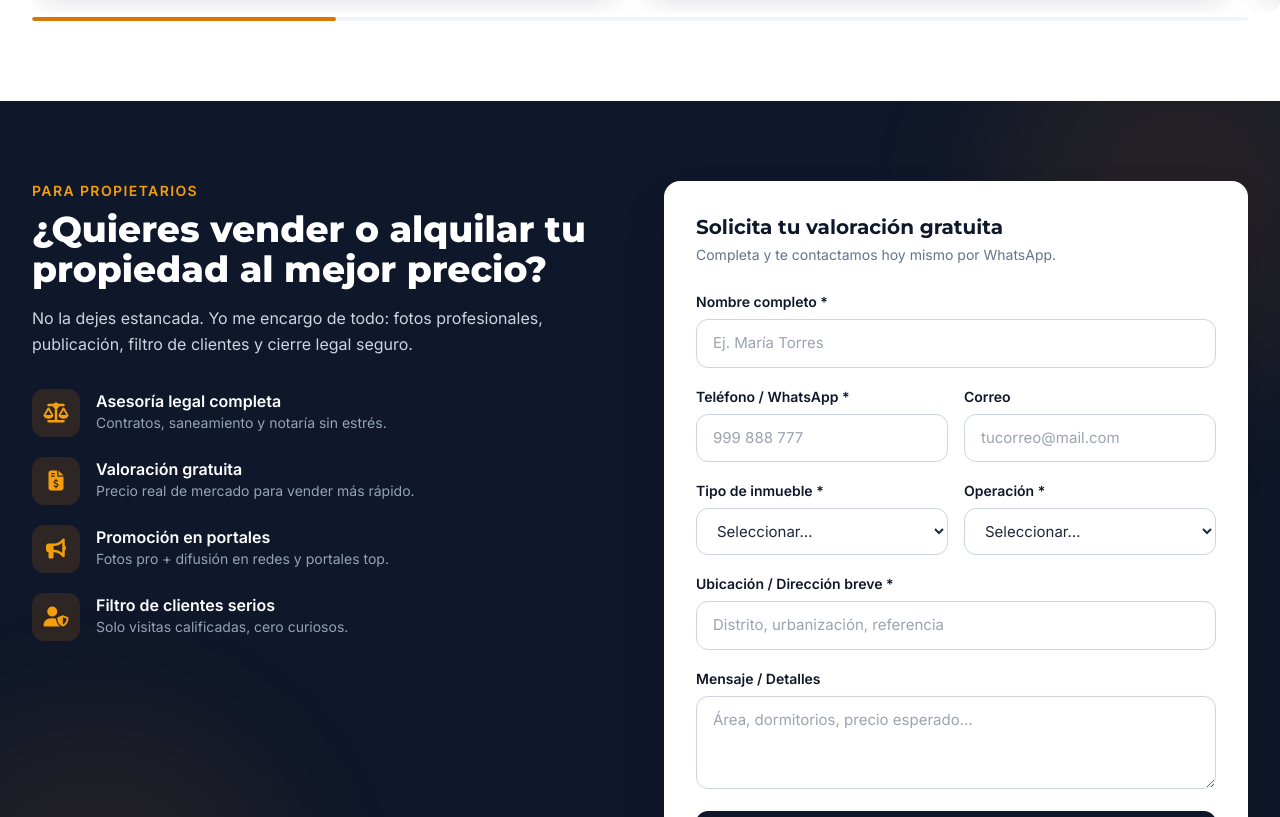
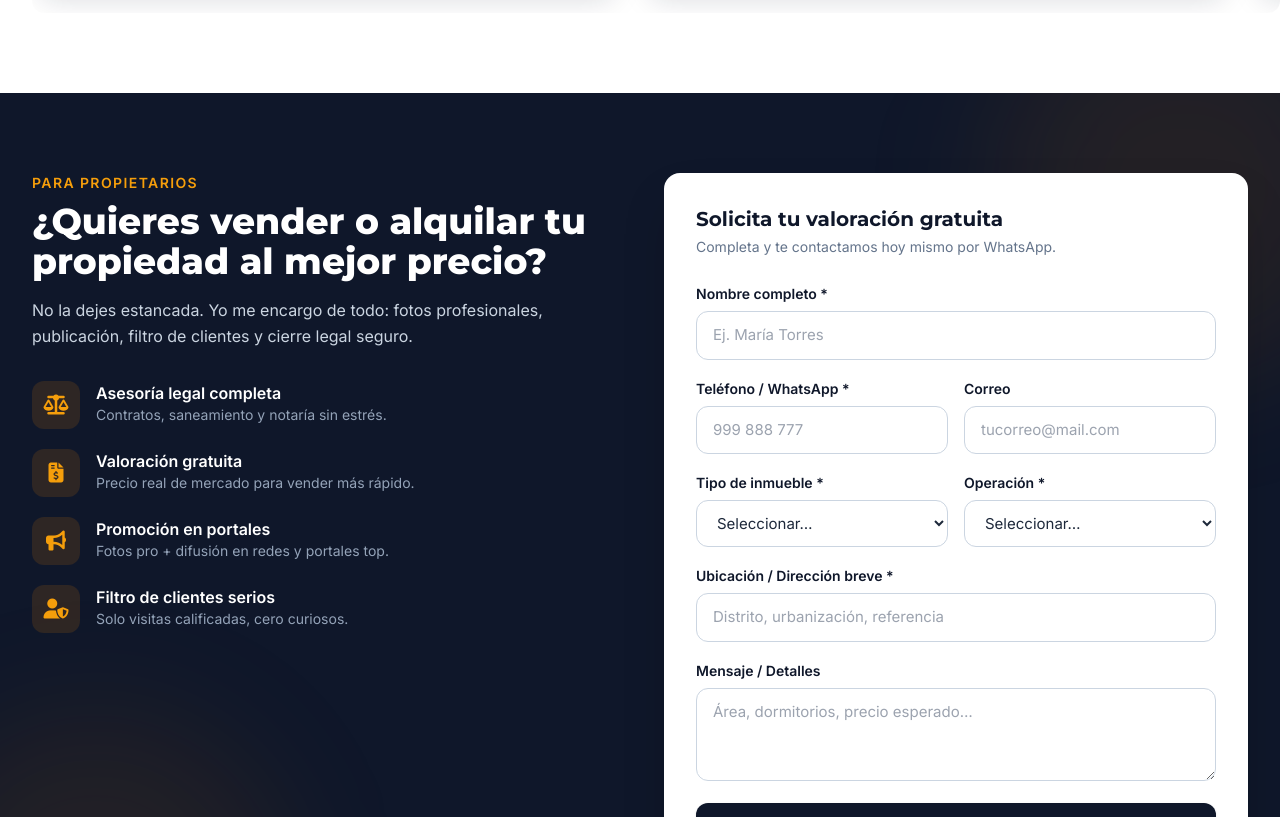
Before and after one commit to psurfschool-per/bh-inmobiliaria, a website: page index.html in a window 1280 px wide. Shown: the part 1467-2284 px from the top of the page. Drawn offline with nearby package versions, Linux system fonts and the light colour scheme.

Commit message:
Quitar barra de progreso del carrusel

```diff
--- a/index.html
+++ b/index.html
@@ -313,12 +313,6 @@
       </div><!-- /track carrusel -->
     </div><!-- /full-bleed al margen -->
 
-    <!-- Barra de progreso del carrusel -->
-    <div class="max-w-7xl mx-auto px-4 sm:px-6 lg:px-8 mt-1">
-      <div class="h-1 bg-slate-100 rounded-full overflow-hidden">
-        <div id="prop-progress" class="h-full bg-gold rounded-full transition-all duration-300" style="width:25%"></div>
-      </div>
-    </div>
     <div class="max-w-7xl mx-auto px-4 sm:px-6 lg:px-8">
       <!-- Mensaje sin resultados -->
       <div id="sin-resultados" class="hidden text-center py-14">
@@ -562,7 +556,6 @@
     const track = document.getElementById("grid-propiedades");
     const btnPrev = document.getElementById("prop-prev");
     const btnNext = document.getElementById("prop-next");
-    const progress = document.getElementById("prop-progress");
     const paso = () => {
       const gap = parseFloat(getComputedStyle(track).columnGap) || 16;
       return (track.querySelector(".prop-card:not(.hidden)")?.offsetWidth || 320) + gap;
@@ -575,10 +568,6 @@
       const x = track.scrollLeft;
       if (btnPrev) btnPrev.disabled = x <= 8;
       if (btnNext) btnNext.disabled = x >= max - 8;
-      if (progress) {
-        const pct = max > 0 ? (x / max) * 75 + 25 : 100;
-        progress.style.width = pct + "%";
-      }
     }
     track.addEventListener("scroll", syncCarrusel, { passive: true });
     addEventListener("resize", syncCarrusel);
```
